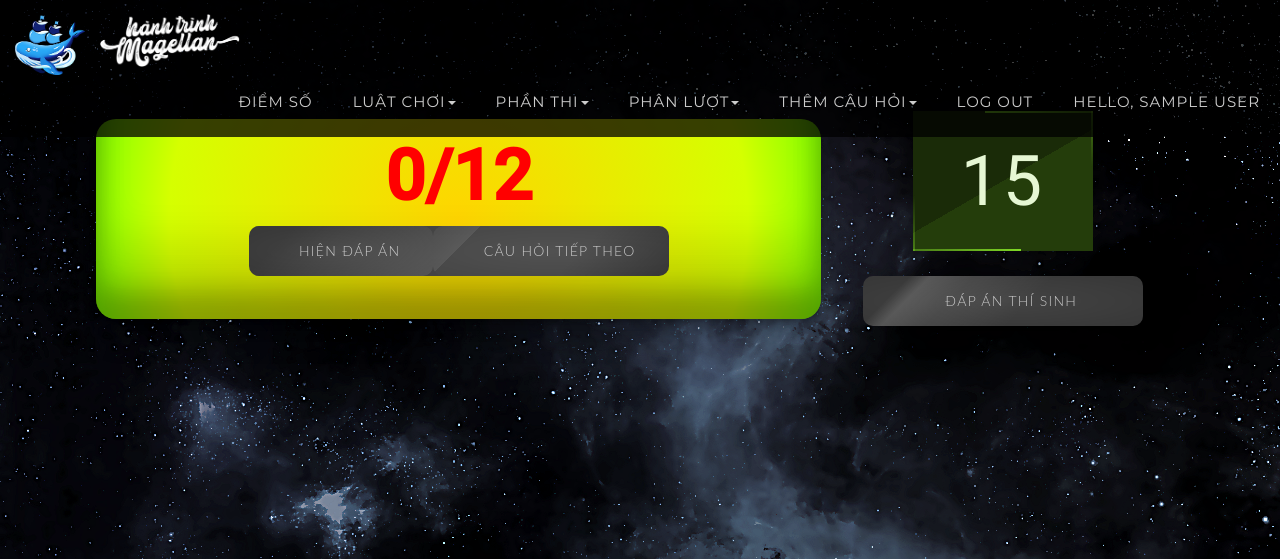
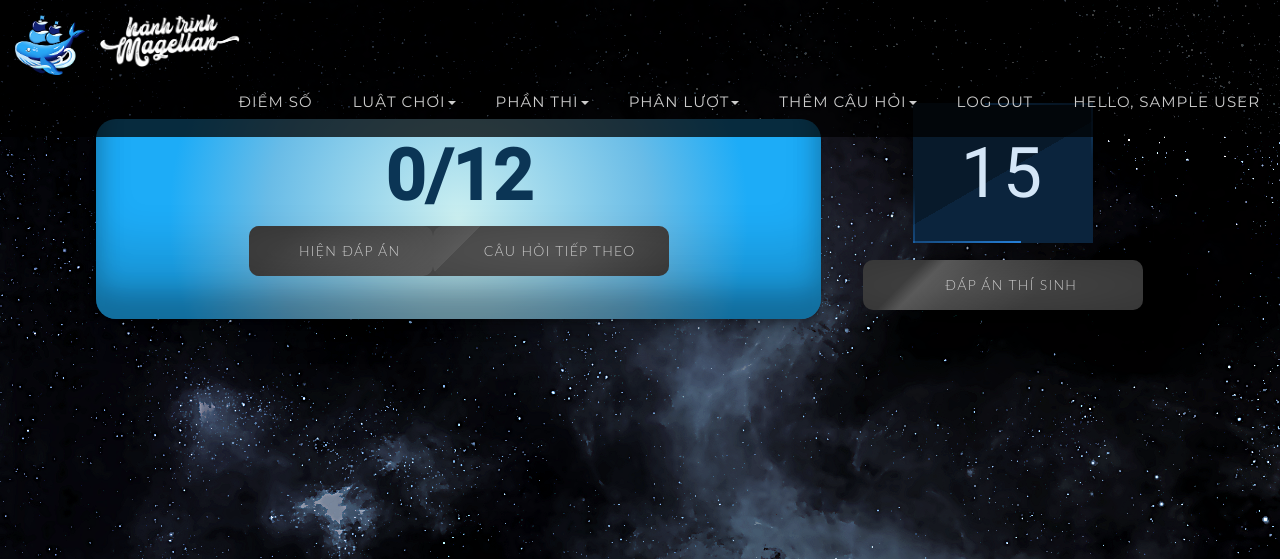
Before and after one commit to thanhluong/htm3site, a Django app: page /khoidong/ in a window 1280 px wide. Shown: the top 559 px of the page. Run offline with Django 3.2, Linux system fonts and the light colour scheme; the visitor is signed in with stand-in values (Sample User, id 1); data that the repository does not hold is empty; some libraries are stand-ins or nearby versions; some web fonts are replaced.

Commit message:
Update KhoiDong UI

```diff
--- a/HTM_Season2/static/animated-btn.css
+++ b/HTM_Season2/static/animated-btn.css
@@ -1075,8 +1075,9 @@
   -webkit-transform: translate(0%, 0%);
           transform: translate(0%, 0%);
   overflow: hidden;
+  width: 180px;
   color: #d4e6f7;
-  font-size: 20px;
+  font-size: 70px;
   letter-spacing: 2.5px;
   text-align: center;
   text-transform: uppercase;
@@ -1100,6 +1101,7 @@
 
 .animated-button8:hover::before {
   opacity: 0.2;
+  cursor: pointer;
 }
 
 .animated-button8 span {
--- a/HTM_Season2/templates/khoidong/khoidong.html
+++ b/HTM_Season2/templates/khoidong/khoidong.html
@@ -12,8 +12,8 @@
         #question {
             border-radius: 20px;
             box-shadow: rgba(0, 0, 0, 0.17) 0px -23px 25px 0px inset, rgba(0, 0, 0, 0.15) 0px -36px 30px 0px inset, rgba(0, 0, 0, 0.1) 0px -79px 40px 0px inset, rgba(0, 0, 0, 0.06) 0px 2px 1px, rgba(0, 0, 0, 0.09) 0px 4px 2px, rgba(0, 0, 0, 0.09) 0px 8px 4px, rgba(0, 0, 0, 0.09) 0px 16px 8px, rgba(0, 0, 0, 0.09) 0px 32px 16px;
-            background: rgb(255,213,0);
-            background: radial-gradient(circle, rgba(255,213,0,1) 0%, rgba(213,255,0,1) 77%, rgba(128,255,0,1) 100%);
+            background: rgb(204,240,241);
+            background: radial-gradient(circle, rgba(204,240,241,1) 0%, rgba(105,188,231,1) 51%, rgba(29,172,247,1) 77%);
             margin-top: 2em;
         }
         #questionContent, .questionNumber {
@@ -27,7 +27,8 @@
         }
         .questionNumber {
             margin-bottom: 0;
-            color: red;
+            color: #0b3555;
+            /*color: black;*/
         }
 
         .col, .row {
@@ -36,7 +37,7 @@
 
         .answer {
             text-align: left;
-            color: white;
+            color: #black;
             padding-left: 1em;
             padding-right: 1em;
             font-size: 25px;
@@ -44,7 +45,7 @@
             min-height: 70px;
             border-radius: 20px;
             box-shadow: rgba(0, 0, 0, 0.17) 0px -23px 25px 0px inset, rgba(0, 0, 0, 0.15) 0px -36px 30px 0px inset, rgba(0, 0, 0, 0.1) 0px -79px 40px 0px inset, rgba(0, 0, 0, 0.06) 0px 2px 1px, rgba(0, 0, 0, 0.09) 0px 4px 2px, rgba(0, 0, 0, 0.09) 0px 8px 4px, rgba(0, 0, 0, 0.09) 0px 16px 8px, rgba(0, 0, 0, 0.09) 0px 32px 16px;
-            background-color: #b58ecc;
+            background-color: #e6f3dc;
             /* min-width: 300px; */
         }
 
@@ -85,7 +86,7 @@
     <div class="col-md-4" id="manageAnswer">
         <div class="row">
             <div class="col-sm-12">
-                <a id="countDown" class="animated-button4">
+                <a id="countDown" class="animated-button8">
                   <span></span>
                   <span></span>
                   <span></span>
@@ -202,7 +203,7 @@
                             const answer = data[i];
                             var newAnswer = document.createElement("div");
                             newAnswer.setAttribute("class", "answer col");
-                            newAnswer.innerHTML = "<span style='font-weight: bold; font-style: italic; color: #191970'> " + answer.thisinh + ": " + "</span>" + answer.answer
+                            newAnswer.innerHTML = "<span style='font-weight: bold; font-style: italic; color: #191970'> " + answer.thisinh + ": " + "</span><br/>" + answer.answer
                             $("#dapAnThiSinh").append(newAnswer);
                         }
 
```
